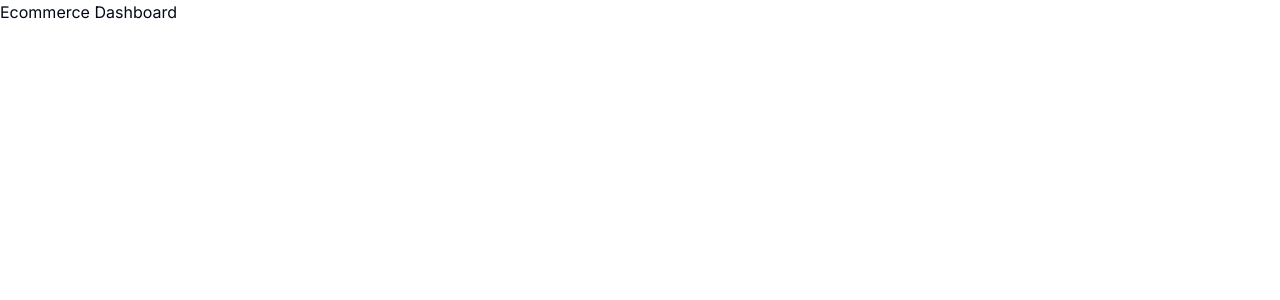
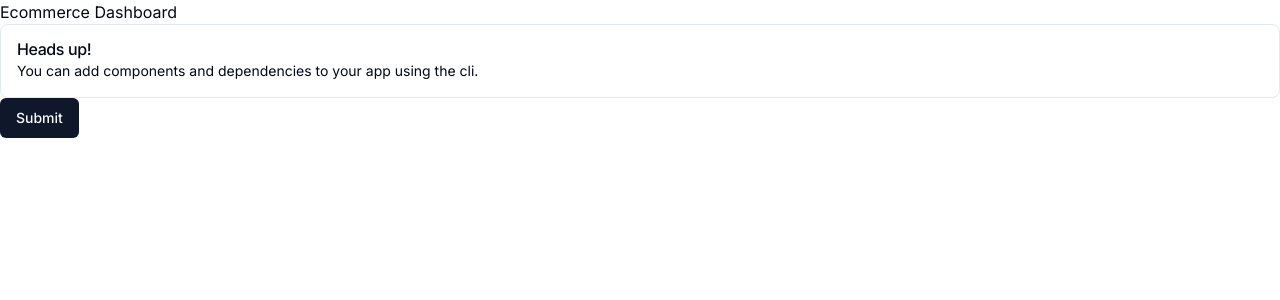
Before and after one commit to Kailash040/Ecommerce-Web-Dashboard, a Next.js app: page / in a window 1280 px wide. Shown: the top 300 px of the page. Built offline with nearby package versions, Linux system fonts and the light colour scheme.

Commit message:
initial Commit

```diff
--- /dev/null
+++ b/app/(root)/page.tsx
@@ -0,0 +1,18 @@
+import { Alert, AlertDescription, AlertTitle } from "@/components/ui/alert"
+import { Button } from "@/components/ui/button"
+
+export default function Home() {
+  return (
+    <main className="">
+    <h1>Ecommerce Dashboard</h1>
+    <Alert>
+
+  <AlertTitle>Heads up!</AlertTitle>
+  <AlertDescription>
+    You can add components and dependencies to your app using the cli.
+  </AlertDescription>
+</Alert>
+<Button >Submit</Button>
+    </main>
+  )
+}
--- a/app/globals.css
+++ b/app/globals.css
@@ -1,7 +1,9 @@
 @tailwind base;
 @tailwind components;
 @tailwind utilities;
-
+ html,body, :root{
+  height: 100%;
+ }
 @layer base {
   :root {
     --background: 0 0% 100%;
--- a/app/page.tsx
+++ /dev/null
@@ -1,9 +0,0 @@
-import Image from 'next/image'
-
-export default function Home() {
-  return (
-    <main className="">
-    <h1>Ecommerce Dashboard</h1>
-    </main>
-  )
-}
--- /dev/null
+++ b/components/ui/alert.tsx
@@ -0,0 +1,59 @@
+import * as React from "react"
+import { cva, type VariantProps } from "class-variance-authority"
+
+import { cn } from "@/lib/utils"
+
+const alertVariants = cva(
+  "relative w-full rounded-lg border p-4 [&>svg~*]:pl-7 [&>svg+div]:translate-y-[-3px] [&>svg]:absolute [&>svg]:left-4 [&>svg]:top-4 [&>svg]:text-foreground",
+  {
+    variants: {
+      variant: {
+        default: "bg-background text-foreground",
+        destructive:
+          "border-destructive/50 text-destructive dark:border-destructive [&>svg]:text-destructive",
+      },
+    },
+    defaultVariants: {
+      variant: "default",
+    },
+  }
+)
+
+const Alert = React.forwardRef<
+  HTMLDivElement,
+  React.HTMLAttributes<HTMLDivElement> & VariantProps<typeof alertVariants>
+>(({ className, variant, ...props }, ref) => (
+  <div
+    ref={ref}
+    role="alert"
+    className={cn(alertVariants({ variant }), className)}
+    {...props}
+  />
+))
+Alert.displayName = "Alert"
+
+const AlertTitle = React.forwardRef<
+  HTMLParagraphElement,
+  React.HTMLAttributes<HTMLHeadingElement>
+>(({ className, ...props }, ref) => (
+  <h5
+    ref={ref}
+    className={cn("mb-1 font-medium leading-none tracking-tight", className)}
+    {...props}
+  />
+))
+AlertTitle.displayName = "AlertTitle"
+
+const AlertDescription = React.forwardRef<
+  HTMLParagraphElement,
+  React.HTMLAttributes<HTMLParagraphElement>
+>(({ className, ...props }, ref) => (
+  <div
+    ref={ref}
+    className={cn("text-sm [&_p]:leading-relaxed", className)}
+    {...props}
+  />
+))
+AlertDescription.displayName = "AlertDescription"
+
+export { Alert, AlertTitle, AlertDescription }
--- /dev/null
+++ b/components/ui/button.tsx
@@ -0,0 +1,56 @@
+import * as React from "react"
+import { Slot } from "@radix-ui/react-slot"
+import { cva, type VariantProps } from "class-variance-authority"
+
+import { cn } from "@/lib/utils"
+
+const buttonVariants = cva(
+  "inline-flex items-center justify-center whitespace-nowrap rounded-md text-sm font-medium ring-offset-background transition-colors focus-visible:outline-none focus-visible:ring-2 focus-visible:ring-ring focus-visible:ring-offset-2 disabled:pointer-events-none disabled:opacity-50",
+  {
+    variants: {
+      variant: {
+        default: "bg-primary text-primary-foreground hover:bg-primary/90",
+        destructive:
+          "bg-destructive text-destructive-foreground hover:bg-destructive/90",
+        outline:
+          "border border-input bg-background hover:bg-accent hover:text-accent-foreground",
+        secondary:
+          "bg-secondary text-secondary-foreground hover:bg-secondary/80",
+        ghost: "hover:bg-accent hover:text-accent-foreground",
+        link: "text-primary underline-offset-4 hover:underline",
+      },
+      size: {
+        default: "h-10 px-4 py-2",
+        sm: "h-9 rounded-md px-3",
+        lg: "h-11 rounded-md px-8",
+        icon: "h-10 w-10",
+      },
+    },
+    defaultVariants: {
+      variant: "default",
+      size: "default",
+    },
+  }
+)
+
+export interface ButtonProps
+  extends React.ButtonHTMLAttributes<HTMLButtonElement>,
+    VariantProps<typeof buttonVariants> {
+  asChild?: boolean
+}
+
+const Button = React.forwardRef<HTMLButtonElement, ButtonProps>(
+  ({ className, variant, size, asChild = false, ...props }, ref) => {
+    const Comp = asChild ? Slot : "button"
+    return (
+      <Comp
+        className={cn(buttonVariants({ variant, size, className }))}
+        ref={ref}
+        {...props}
+      />
+    )
+  }
+)
+Button.displayName = "Button"
+
+export { Button, buttonVariants }
--- a/package.json
+++ b/package.json
@@ -9,6 +9,7 @@
     "lint": "next lint"
   },
   "dependencies": {
+    "@radix-ui/react-slot": "^1.0.2",
     "class-variance-authority": "^0.7.0",
     "clsx": "^2.1.0",
     "lucide-react": "^0.303.0",
```
Also changed, not shown: 1 other file (tests, documents, lock files or other folders).
